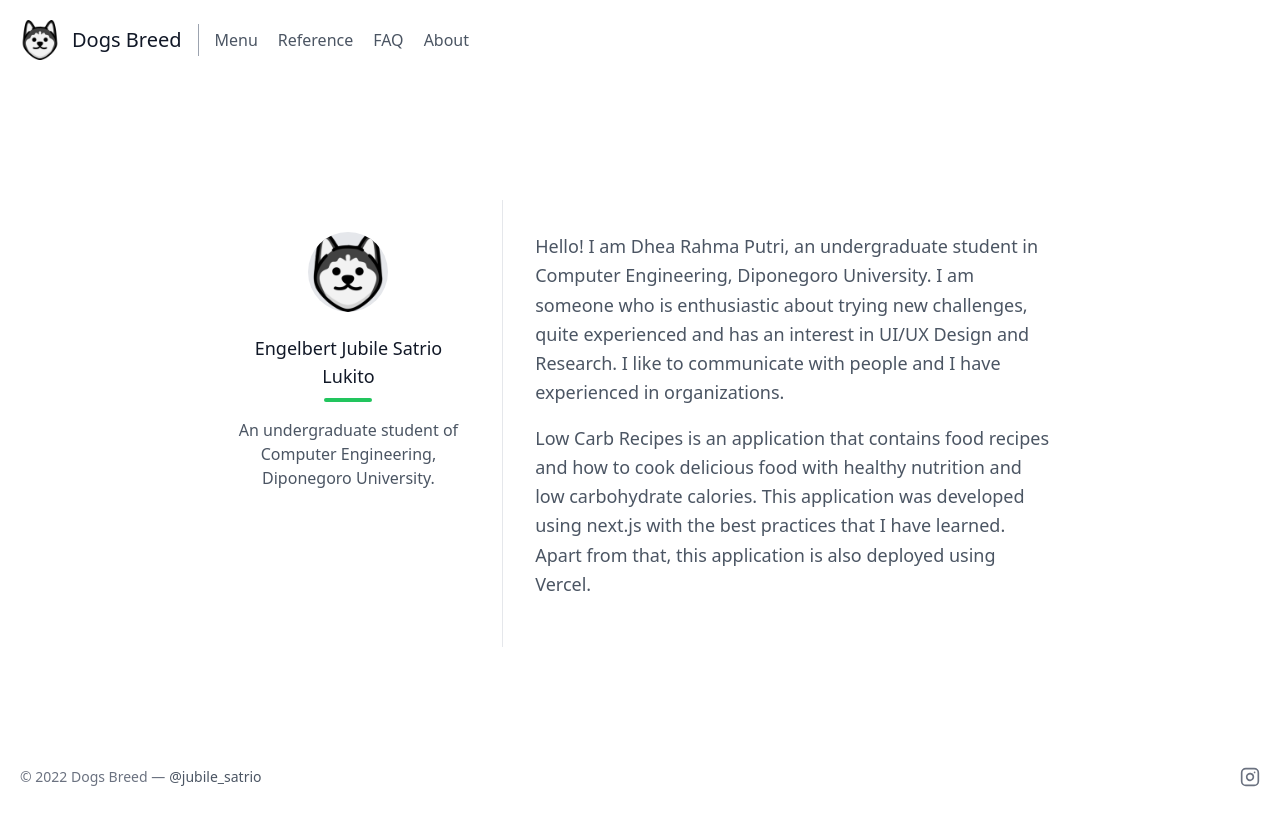
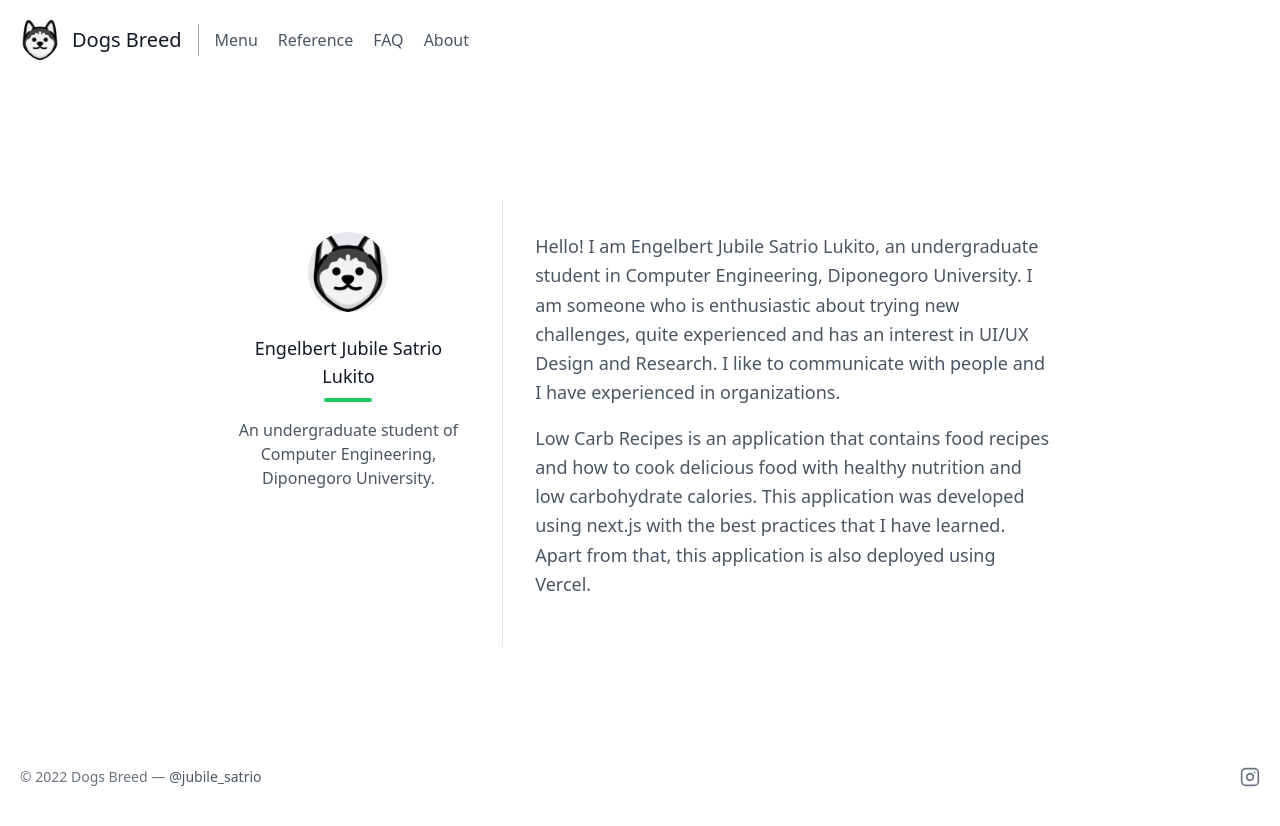
Before and after one commit to Engelbert-Jubile/dogs-breed, a Next.js app: page /about in a window 1280 px wide. Built offline with nearby package versions, Linux system fonts and the light colour scheme.

Commit message:
feat: Updated UI

```diff
--- a/pages/about.js
+++ b/pages/about.js
@@ -38,7 +38,7 @@ export default function About() {
               </div>
               <div className="sm:w-2/3 sm:pl-8 sm:py-8 sm:border-l border-gray-200 sm:border-t-0 border-t mt-4 pt-4 sm:mt-0 text-center sm:text-left">
                 <p className="leading-relaxed text-lg mb-4">
-                  Hello! I am Dhea Rahma Putri, an undergraduate student in
+                  Hello! I am Engelbert Jubile Satrio Lukito, an undergraduate student in
                   Computer Engineering, Diponegoro University. I am someone who
                   is enthusiastic about trying new challenges, quite experienced
                   and has an interest in UI/UX Design and Research. I like to
```
